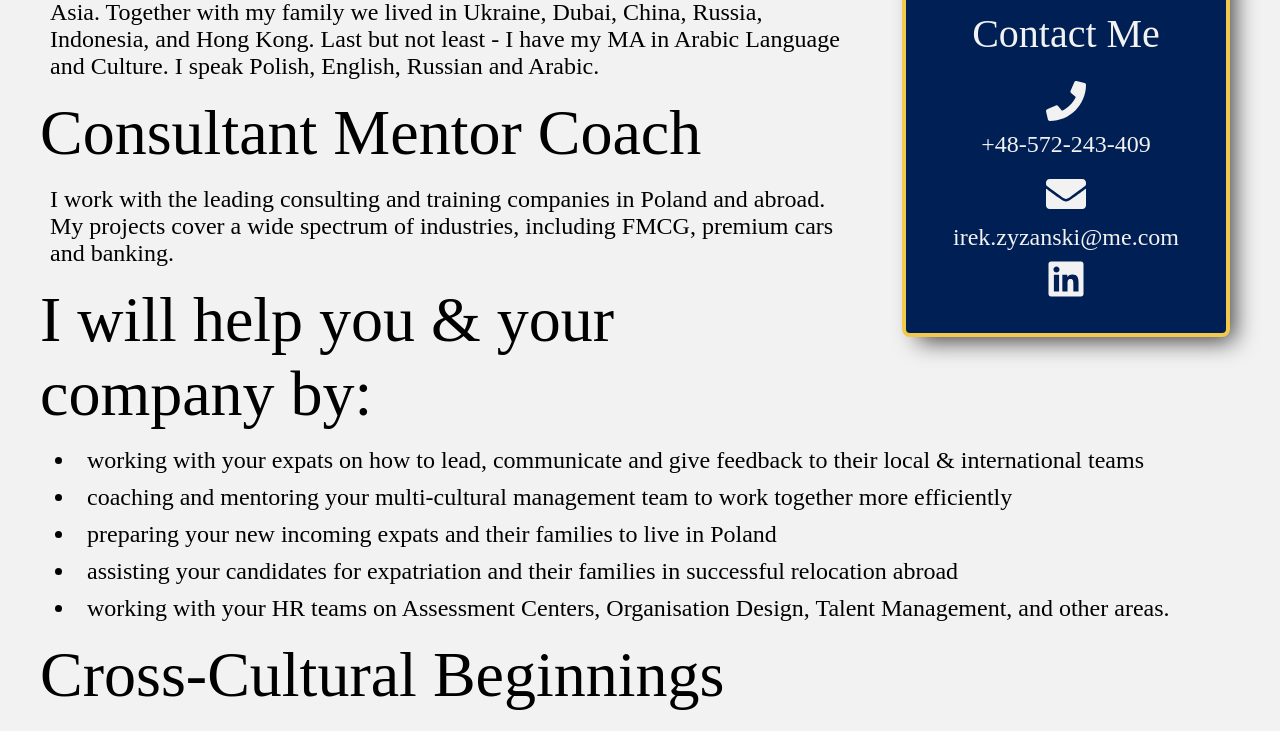
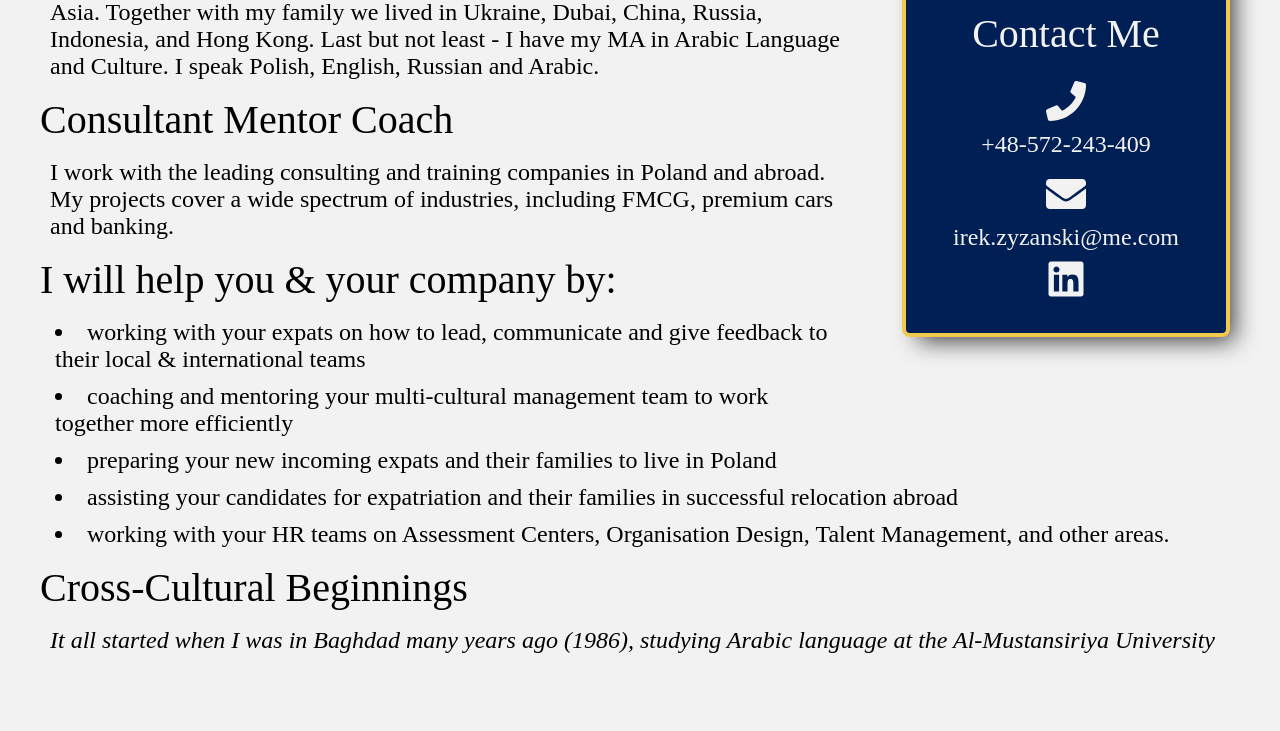
Before and after one commit to Redseb/Culture-Power-Solutions-site, a React (Create React App) app: page / in a window 1280 px wide. Shown: the part 1112-1843 px from the top of the page. Built offline with nearby package versions, Linux system fonts and the light colour scheme.

Commit message:
changed font size of h2 on home page

```diff
--- a/src/pages/Home/Home.scss
+++ b/src/pages/Home/Home.scss
@@ -15,7 +15,7 @@
     text-align: center;
   }
   h2 {
-    font-size: 8vh;
+    font-size: 5vh;
     font-weight: normal;
     margin-top: 2vh;
     margin-bottom: 2vh;
```
